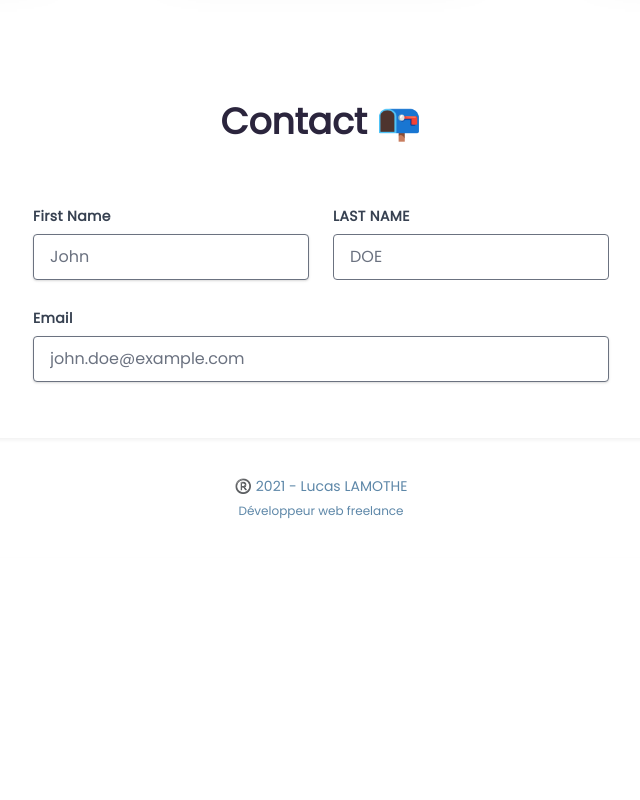
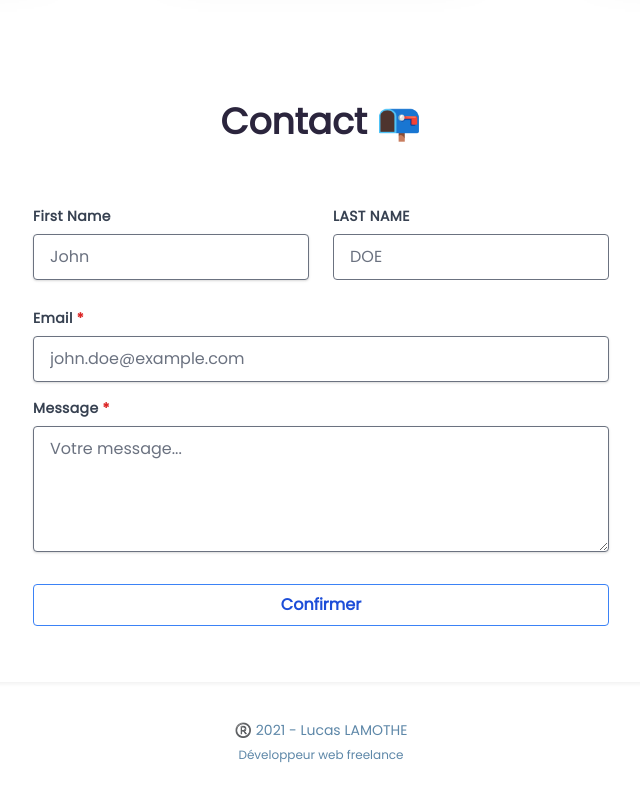
Before and after one commit to LuLmth/portfolio.lucas.lamothe.eu, a React (Create React App) app: page / in a window 1280 px wide. Shown: the part 1138-1938 px from the top of the page, without its empty margins (319-959 px from the left). Before the commit the page ends 1696 px from the top, so only its background shows below. Built offline with nearby package versions, Linux system fonts and the light colour scheme; the HTML template or start-up script is replaced by a standard one.

Commit message:
[ADD] Use react-hook-form for Contact form

```diff
--- a/package.json
+++ b/package.json
@@ -9,6 +9,7 @@
     "@testing-library/user-event": "^12.8.3",
     "react": "^17.0.2",
     "react-dom": "^17.0.2",
+    "react-hook-form": "^7.16.2",
     "react-scripts": "4.0.3",
     "sass": "^1.42.1",
     "web-vitals": "^1.1.2"
--- a/src/Contact/Contact.jsx
+++ b/src/Contact/Contact.jsx
@@ -1,8 +1,12 @@
-import react from "../assets/svg/react.svg";
-import javascript from "../assets/svg/javascript.svg";
-import php from "../assets/svg/php.svg";
+import { useForm } from "react-hook-form";
 
 const Contact = _ => {
+    const {register, handleSubmit} = useForm({ shouldUseNativeValidation: true });
+
+    const onSubmit = data => {
+        console.log(data);
+    };
+
     return (
         <div className="Contact">
             <div className="container mx-auto my-14">
@@ -10,20 +14,27 @@ const Contact = _ => {
                     <h2 className="text-4xl font-bold">Contact 📭</h2>
                 </div>
                 <div className="Contact-form">
-                    <form className="max-w-xl mx-auto">
+                    <form className="max-w-xl mx-auto" onSubmit={handleSubmit(onSubmit)}>
                         <div className="flex flex-wrap -mx-3 mb-4">
                             <div className="w-full md:w-1/2 px-3 mb-6 md:mb-0">
                                 <label className="block tracking-wide text-gray-700 text-sm font-bold mb-2" htmlFor="grid-first-name">First Name</label>
-                                <input className="shadow appearance-none block w-full text-gray-700 border rounded py-3 px-4 mb-3 leading-tight focus:outline-none focus:bg-white" id="grid-first-name" type="text" placeholder="John" />
+                                <input {...register("firstName")} className="shadow appearance-none block w-full text-gray-700 border rounded py-3 px-4 mb-3 leading-tight focus:outline-none focus:bg-white" id="grid-first-name" type="text" placeholder="John" />
                             </div>
                             <div className="w-full md:w-1/2 px-3 mb-6 md:mb-0">
                                 <label className="block uppercase tracking-wide text-gray-700 text-sm font-bold mb-2" htmlFor="grid-last-name">Last Name</label>
-                                <input className="appearance-none block w-full text-gray-700 border rounded py-3 px-4 mb-3 leading-tight focus:outline-none focus:bg-white" id="grid-last-name" type="text" placeholder="DOE" />
+                                <input {...register("lastName")} className="appearance-none block w-full text-gray-700 border rounded py-3 px-4 mb-3 leading-tight focus:outline-none focus:bg-white" id="grid-last-name" type="text" placeholder="DOE" />
                             </div>
                         </div>
                         <div className="mb-4">
-                            <label className="block tracking-wide text-gray-700 text-sm font-bold mb-2" htmlFor="email">Email</label>
-                            <input className="shadow appearance-none block w-full text-gray-700 border rounded py-3 px-4 leading-tight focus:outline-none focus:bg-white" id="grid-email" type="text" placeholder="john.doe@example.com" />
+                            <label className="block tracking-wide text-gray-700 text-sm font-bold mb-2" htmlFor="email">Email <span className="text-red-600">*</span></label>
+                            <input {...register("email", {required: "Le champ email est obligatoire."})} className="shadow appearance-none block w-full text-gray-700 border rounded py-3 px-4 leading-tight focus:outline-none focus:bg-white" id="grid-email" type="text" placeholder="john.doe@example.com" />
+                        </div>
+                        <div className="mb-4">
+                            <label className="block tracking-wide text-gray-700 text-sm font-bold mb-2" htmlFor="email">Message <span className="text-red-600">*</span></label>
+                            <textarea {...register("message", {required: "Le champ message est obligatoire."})} className="shadow appearance-none block w-full text-gray-700 border rounded py-3 px-4 leading-tight focus:outline-none focus:bg-white" id="grid-message" rows="5" placeholder="Votre message..." />
+                        </div>
+                        <div className="mt-8">
+                            <button type="submit" className="bg-transparent hover:bg-blue-500 text-blue-700 font-semibold hover:text-white py-2 px-4 w-full border border-blue-500 hover:border-transparent rounded">Confirmer</button>
                         </div>
                     </form>
                 </div>
```
Also changed, not shown: 1 other file (tests, documents, lock files or other folders).
